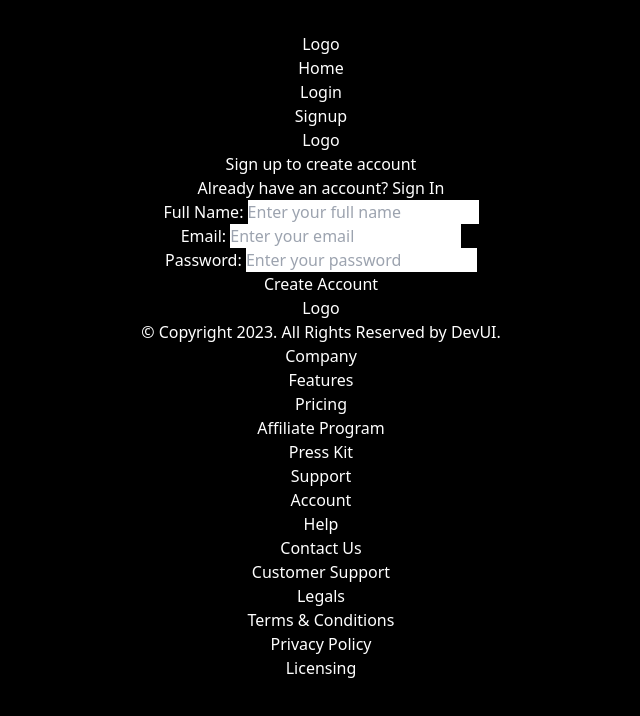
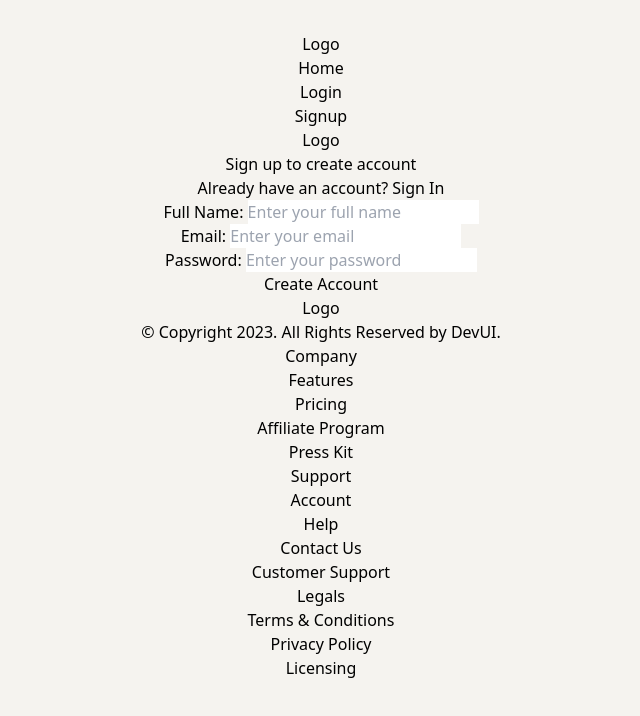
Before and after one commit to HarisKhann1/Learn-React, a React (Vite) app in the folder 14Blog-Project/: page /signup in a window 1280 px wide. Shown: the top 716 px of the page, without its empty margins (319-959 px from the left). Built offline with nearby package versions, Linux system fonts and the light colour scheme; no server answers.

Commit message:
A blog project completed

```diff
--- a/14Blog-Project/index.html
+++ b/14Blog-Project/index.html
@@ -6,7 +6,7 @@
     <meta name="viewport" content="width=device-width, initial-scale=1.0" />
     <title>Vite + React</title>
   </head>
-  <body style="background-color: black; color: white;">
+  <body style="background-color: #f5f3ef;">
     <div id="root"></div>
     <script type="module" src="/src/main.jsx"></script>
   </body>
--- a/14Blog-Project/src/App.jsx
+++ b/14Blog-Project/src/App.jsx
@@ -29,7 +29,7 @@ function App() {
 
 
   return !loading ? (
-    <div className='min-h-screen flex flex-wrap content-between bg-gray-400'>
+    <div className='flex flex-wrap content-between'>
       <div className='w-full block'>
         <Header />
         <main>
--- a/14Blog-Project/src/components/Footer/Footer.jsx
+++ b/14Blog-Project/src/components/Footer/Footer.jsx
@@ -4,7 +4,7 @@ import Logo from '../Logo'
 
 function Footer() {
   return (
-    <section className="relative overflow-hidden py-10 bg-gray-400 border border-t-2 border-t-black">
+    <section className="relative overflow-hidden py-10 bg-[#ffffff]">
             <div className="relative z-10 mx-auto max-w-7xl px-4">
                 <div className="-m-6 flex flex-wrap">
                     <div className="w-full p-6 md:w-1/2 lg:w-5/12">
--- a/14Blog-Project/src/components/Header/Header.jsx
+++ b/14Blog-Project/src/components/Header/Header.jsx
@@ -37,10 +37,10 @@ export default function Header(props) {
     ]
 
     return (
-        <header className='py-3 shadow bg-gray-500'>
+        <header className='w-full text-black font-semibold bg-slate-100 shadow-lg'>
             <Container>
-                <nav className='flex'>
-                    <div className='mr-4'>
+                <nav className='flex items-center h-20'>
+                    <div className='mr-4 pl-4'>
                         <Logo width='70px'/>
                     </div>
                     <ul className='flex ml-auto'>
--- a/14Blog-Project/src/components/PostCard.jsx
+++ b/14Blog-Project/src/components/PostCard.jsx
@@ -6,7 +6,7 @@ export default function PostCard({$id, title, featuredImage}) {
 
     return (
         <Link to={`/post/${$id}`}>
-            <div className='w-full bg-gray-100 text-black rounded-xl p-4'>
+            <div className='w-full text-black rounded-xl p-4 shadow-lg'>
                 <div className='w-full justify-center mb-4'>
                     <img className='w-48 h-48' src={service.filePreview(featuredImage)} alt={title} />
                 </div>
--- a/14Blog-Project/src/components/RTE.jsx
+++ b/14Blog-Project/src/components/RTE.jsx
@@ -1,6 +1,7 @@
 import React from 'react'
 import { Editor } from '@tinymce/tinymce-react';
 import {Controller} from 'react-hook-form'
+import conf from '../conf/conf'
 
 export default function RTE({name, control, label, defaultValue = ''}) {
     // the control in responsible to transfer the state of the editor to the form in another component (parent component).
@@ -14,6 +15,7 @@ export default function RTE({name, control, label, defaultValue = ''}) {
                 control = {control}
                 render={({ field: { onChange } }) => (
                     <Editor
+                        apiKey = {conf.rteAPIKey}
                         initialValue={defaultValue}
                         init={{
                             initialValue: defaultValue,
--- a/14Blog-Project/src/conf/conf.js
+++ b/14Blog-Project/src/conf/conf.js
@@ -4,6 +4,7 @@ const conf = {
     appWriteDatabaseId: String(import.meta.env.VITE_APPWRITE_DATABASE_ID),
     appWriteCollectionId: String(import.meta.env.VITE_APPWRITE_COLLECTION_ID),
     appWriteBucketId: String(import.meta.env.VITE_APPWRITE_BUCKET_ID),
+    rteAPIKey: String(import.meta.env.VITE_RTE_API_KEY),
 }
 
 export default conf
--- a/14Blog-Project/src/pages/AllPosts.jsx
+++ b/14Blog-Project/src/pages/AllPosts.jsx
@@ -16,7 +16,7 @@ export default function AllPosts(props) {
 
 
     return (
-       <div className='w-full py-8'>
+       <div className='w-full py-8 h-screen'>
             <Container >
                 <div className='flex flex-wrap text-black'>
                     {posts.map((post) => (
--- a/14Blog-Project/src/pages/Home.jsx
+++ b/14Blog-Project/src/pages/Home.jsx
@@ -29,9 +29,9 @@ export default function Home(props) {
     }
 
     return (
-        <div className='w-full py-8'>
+        <div className='w-full py-8 bg-[#f5f3ef] h-screen'>
             <Container>
-                <div className='flex flex-wrap'>
+                <div className='flex flex-wrap w-full'>
                     {posts.map((post) => (
                        <div key={post.$id} className='p-2'>
                             <PostCard {...post} />
--- a/14Blog-Project/src/pages/Post.jsx
+++ b/14Blog-Project/src/pages/Post.jsx
@@ -35,7 +35,7 @@ export default function Post() {
     return post ? (
         <div className="py-8">
             <Container>
-                <div className="w-full flex justify-center mb-4 relative border rounded-xl p-2">
+                <div className="w-full h-screen flex justify-center mb-4 relative border rounded-xl p-2">
                     <img
                         src={appwriteService.filePreview(post.featuredImage)}
                         alt={post.title}
@@ -58,7 +58,7 @@ export default function Post() {
                 <div className="w-full mb-6">
                     <h1 className="text-2xl font-bold">{post.title}</h1>
                 </div>
-                <div className="browser-css">
+                <div className="browser-css text-black">
                     {parse(post.content)}
                     </div>
             </Container>
```
Also changed, not shown: 1 other file (tests, documents, lock files or other folders).
